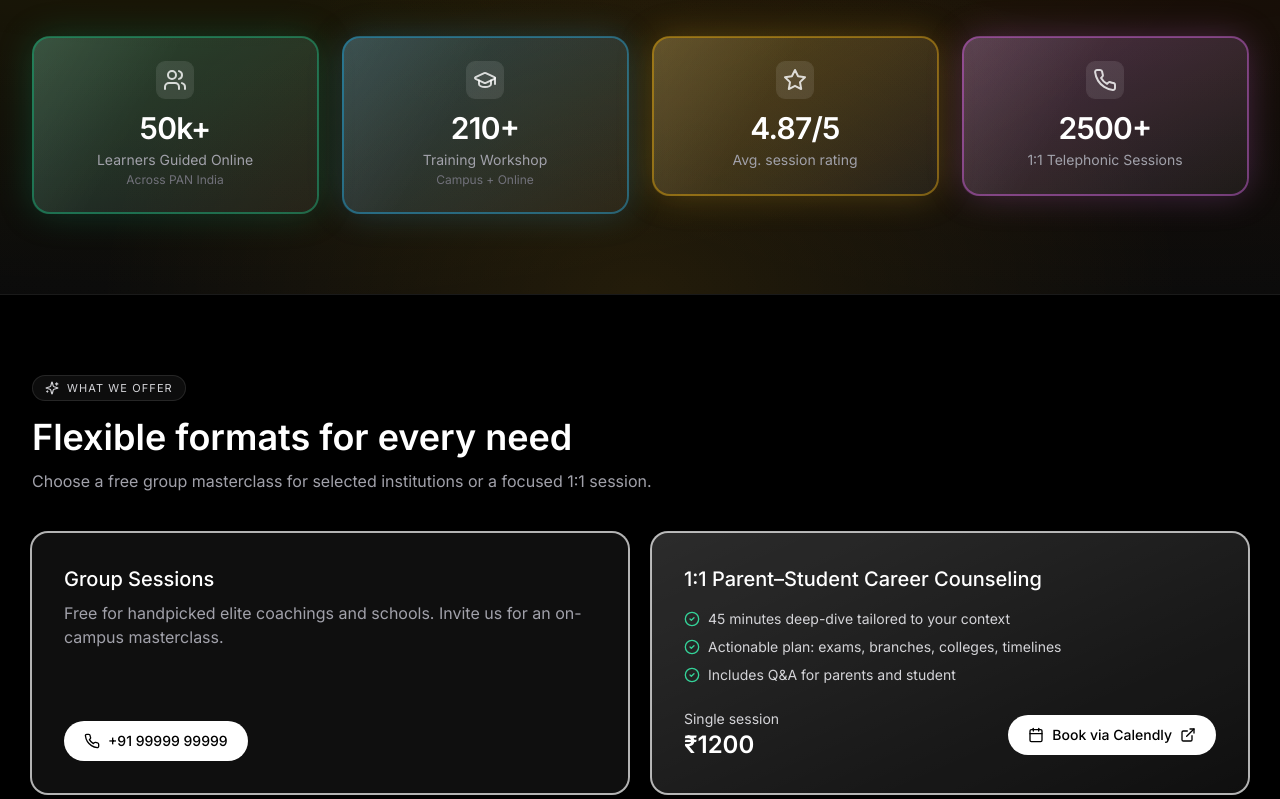
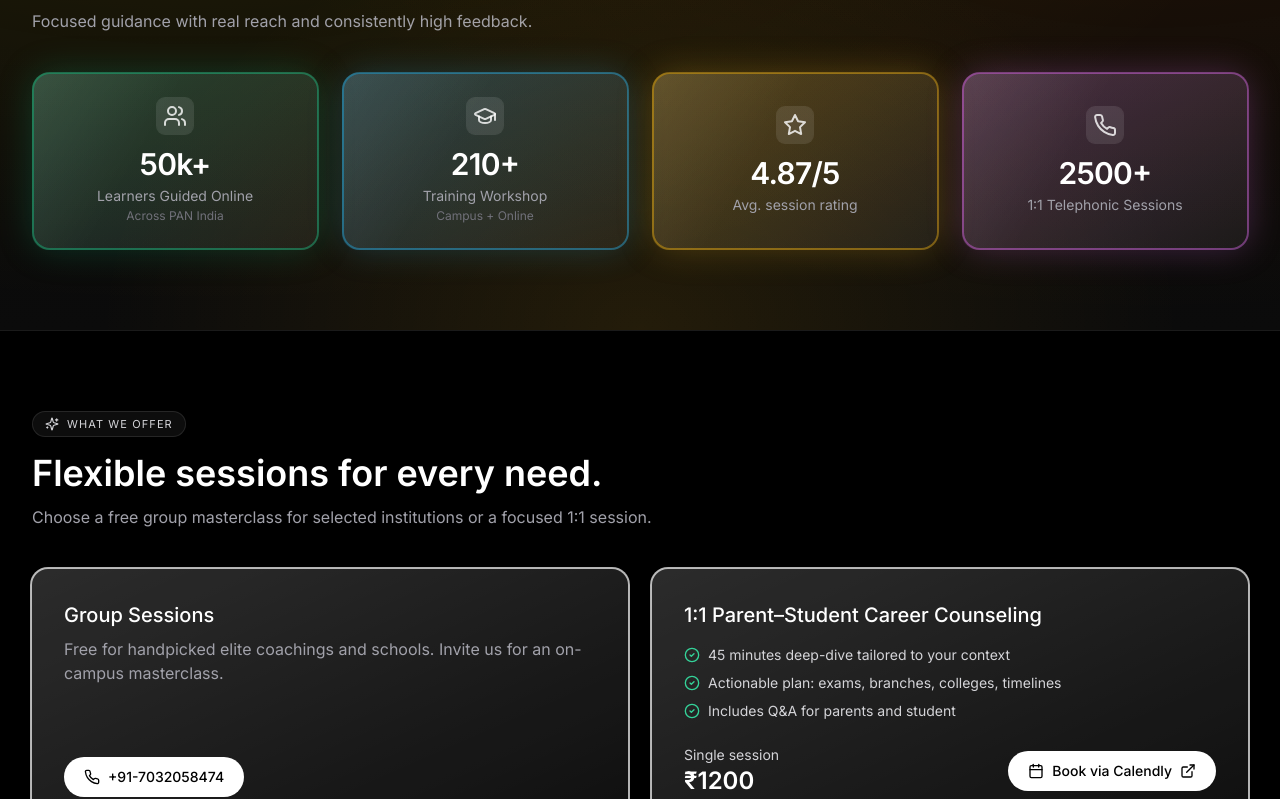
Before and after one commit to flamesResource6/frontend-repo_tioanaxl_5phsjw, a React (Vite) app: page / in a window 1280 px wide. Shown: the part 798-1597 px from the top of the page. Built offline with nearby package versions, Linux system fonts and the light colour scheme; a web font is replaced by a local one.

Commit message:
Update project prj_tioanaxl - 2025-11-14T05:17:56.869Z

```diff
--- a/src/App.jsx
+++ b/src/App.jsx
@@ -173,7 +173,7 @@ function Stats() {
           <SectionHeader
             eyebrow="Snapshot"
             title={"Impact over last 5years."}
-            subtitle={undefined}
+            subtitle={"Focused guidance with real reach and consistently high feedback."}
           />
           <div className="mt-10 grid grid-cols-2 md:grid-cols-4 gap-6">
             {stats.map((s) => (
@@ -181,12 +181,12 @@ function Stats() {
                 key={s.label}
                 whileHover={{ y: -6, scale: 1.01 }}
                 transition={{ type: 'spring', stiffness: 260, damping: 20 }}
-                className="relative"
+                className="relative h-full"
               >
-                <div className={`rounded-2xl p-[1.5px] bg-gradient-to-br ${s.hue}`}>
+                <div className={`rounded-2xl p-[1.5px] bg-gradient-to-br ${s.hue} h-full`}>
                   <div className={`relative rounded-2xl h-full w-full overflow-hidden ring-2 ${s.ring} ${s.glow} transition-shadow`}>
                     <div className="absolute inset-0 bg-[linear-gradient(120deg,rgba(255,255,255,0.12),transparent_40%)] opacity-60" />
-                    <GlassCard className="relative p-6 text-center bg-[rgba(12,12,12,0.55)]">
+                    <GlassCard className="relative p-6 text-center bg-[rgba(12,12,12,0.55)] h-full flex flex-col items-center justify-center">
                       <div className="mx-auto mb-3 flex h-9 w-9 items-center justify-center rounded-lg bg-white/10 ring-1 ring-white/10">
                         {React.createElement(s.icon, { className: 'h-4.5 w-4.5 text-white/80' })}
                       </div>
@@ -472,27 +472,28 @@ function Offerings() {
         <div className="py-20">
           <SectionHeader
             eyebrow="What we offer"
-            title="Flexible formats for every need"
+            title="Flexible sessions for every need."
             subtitle="Choose a free group masterclass for selected institutions or a focused 1:1 session."
           />
           <div className="mt-10 grid grid-cols-1 md:grid-cols-2 gap-6">
             <motion.div whileHover={{ y: -4 }} className="relative">
-              <GlassCard className="p-8 flex flex-col justify-between h-full ring-2 ring-white/70 hover:ring-white transition">
+              <div className="absolute -inset-[1px] rounded-2xl bg-gradient-to-br from-white/30 to-transparent opacity-40 pointer-events-none" />
+              <GlassCard className="relative p-8 flex flex-col justify-between h-full ring-2 ring-white/70 hover:ring-white transition">
                 <div>
                   <p className="text-white text-xl font-medium">Group Sessions</p>
                   <p className="mt-2 text-zinc-400">
                     Free for handpicked elite coachings and schools. Invite us for an on-campus masterclass.
                   </p>
                 </div>
-                <a href="tel:+919999999999" className="mt-6 inline-flex items-center gap-2 w-max rounded-full bg-white text-black px-5 py-2.5 text-sm font-medium hover:bg-zinc-100 transition-colors">
-                  <Phone className="h-4 w-4" /> +91 99999 99999
+                <a href="tel:+917032058474" className="mt-6 inline-flex items-center gap-2 w-max rounded-full bg-white text-black px-5 py-2.5 text-sm font-medium hover:bg-zinc-100 transition-colors">
+                  <Phone className="h-4 w-4" /> +91-7032058474
                 </a>
               </GlassCard>
             </motion.div>
 
             <motion.div whileHover={{ y: -4 }} id="book" className="relative">
               <div className="absolute -inset-[1px] rounded-2xl bg-gradient-to-br from-white/30 to-transparent opacity-40 pointer-events-none" />
-              <GlassCard className="relative p-8 ring-2 ring-white/70 hover:ring-white transition">
+              <GlassCard className="relative p-8 ring-2 ring-white/70 hover:ring-white transition h-full">
                 <p className="text-white text-xl font-medium">1:1 Parent–Student Career Counseling</p>
                 <ul className="mt-4 space-y-2 text-sm text-zinc-300">
                   <li className="flex items-start gap-2"><CheckCircle2 className="h-4 w-4 mt-0.5 text-emerald-400" /> 45 minutes deep-dive tailored to your context</li>
```
Also changed, not shown: 1 other file (tests, documents, lock files or other folders).
